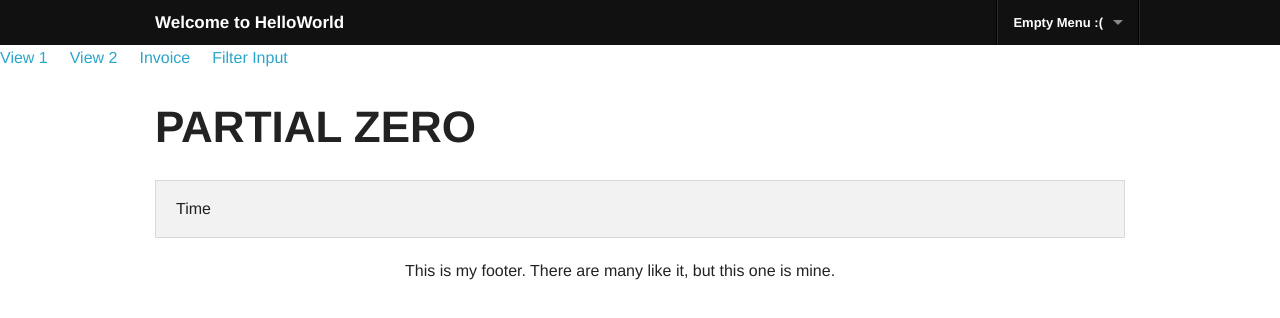
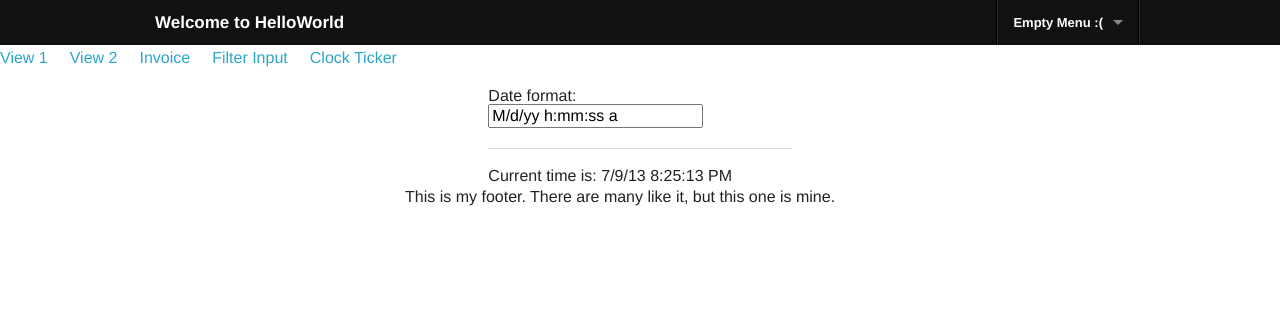
Before and after one commit to raulricardo/angularjs-helloworld, a plain HTML site: page app/index.html at #/clock-ticker in a window 1280 px wide. Drawn offline with Linux system fonts and the light colour scheme.

Commit message:
clock ticker - directive example

```diff
--- a/app/index.html
+++ b/app/index.html
@@ -62,6 +62,9 @@
         <li>
             <a href="#/filterInput">Filter Input</a>
         </li>
+        <li>
+            <a href="#/clock-ticker">Clock Ticker</a>
+        </li>
     </ul>
 </nav>
 
--- a/app/js/app.js
+++ b/app/js/app.js
@@ -16,6 +16,13 @@ angular
         [
             '$routeProvider',
             function($routeProvider) {
+                $routeProvider.when(
+                    '/clock-ticker',
+                    {
+                        templateUrl: 'partials/clock_ticker.html',
+                        controller: 'clockTickCtrl'
+                    }
+                )
                 $routeProvider.when(
                     '/filterInput',
                     {
--- a/app/js/controllers.js
+++ b/app/js/controllers.js
@@ -44,6 +44,15 @@ angular
         ]
     )
     .controller(
+        'clockTickCtrl',
+        [
+            '$scope',
+            function($scope){
+                $scope.format = 'M/d/yy h:mm:ss a';
+            }
+        ]
+    )
+    .controller(
         'filterCtrl',
         [
             '$scope',
--- a/app/js/directives.js
+++ b/app/js/directives.js
@@ -18,4 +18,44 @@ angular
                 };
             }
         ]
+    )
+    // Register the 'myCurrentTime' directive factory method.
+    // We inject $timeout and dateFilter service since the factory method is DI.
+    .directive(
+        'myCurrentTime',
+        function($timeout, dateFilter) {
+            // return the directive link function. (compile function not needed)
+            return function(scope, element, attrs) {
+                var format, // date format
+                timeoutId; // timeoutId, so that we can cancel the time updates
+
+                // used to update the UI
+                function updateTime() {
+                    element.text(dateFilter(new Date(), format));
+                }
+
+                // watch the expression, and update the UI on change.
+                scope.$watch(attrs.myCurrentTime, function(value) {
+                    format = value;
+                    updateTime();
+                });
+
+                // schedule update in one second
+                function updateLater() {
+                    // save the timeoutId for canceling
+                    timeoutId = $timeout(function() {
+                        updateTime(); // update DOM
+                        updateLater(); // schedule another update
+                    }, 1000);
+                }
+
+                // listen on DOM destroy (removal) event, and cancel the next UI update
+                // to prevent updating time after the DOM element was removed.
+                element.bind('$destroy', function() {
+                    $timeout.cancel(timeoutId);
+                });
+
+                updateLater(); // kick off the UI update process.
+                }
+        }
     );
--- /dev/null
+++ b/app/partials/clock_ticker.html
@@ -0,0 +1,8 @@
+ <div class="row">
+     <div class="small-8 large-4 small-centered columns">
+         <div ng-controller="clockTickCtrl">
+            Date format: <input ng-model="format"> <hr/>
+            Current time is: <span my-current-time="format"></span>
+        </div>
+     </div>
+ </div>
```
